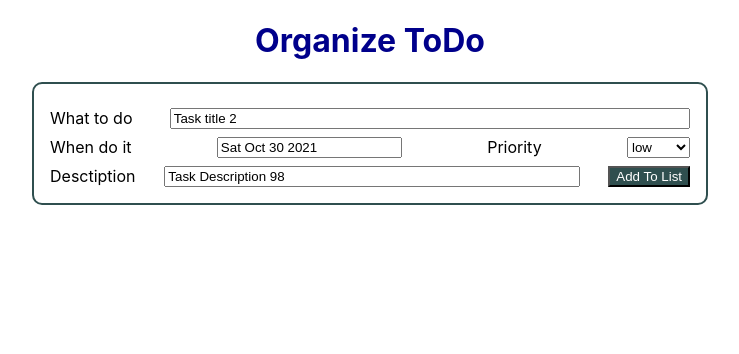
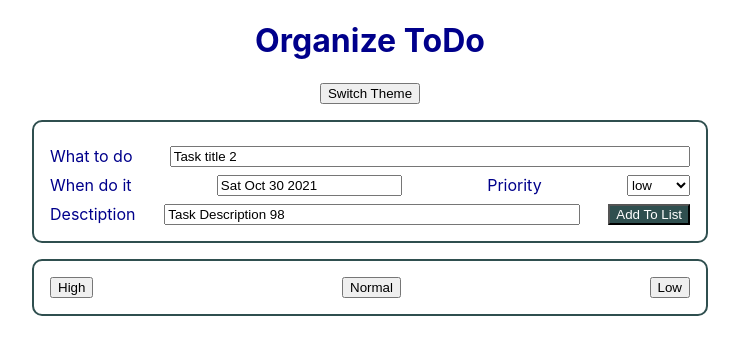
Before and after one commit to OlgaZP/fullstack-todo-app, a React (Create React App) app in the folder packages/client/: page / in a window 1280 px wide. Shown: the top 354 px of the page, without its empty margins (270-1009 px from the left). Built offline with nearby package versions, Linux system fonts and the light colour scheme; no server answers.

Commit message:
add changeTheme button

```diff
--- a/packages/client/src/App.js
+++ b/packages/client/src/App.js
@@ -1,11 +1,16 @@
 import logo from './logo.svg';
 import './App.css';
+import { useState } from 'react';
 import ToDoPage from './pages/ToDoPage';
+import { ThemeContext } from './contexts';
 
 function App () {
+  const theme = useState('lightTheme');
   return (
     <div className='App'>
-      <ToDoPage />
+      <ThemeContext.Provider value={theme}>
+        <ToDoPage />
+      </ThemeContext.Provider>
     </div>
   );
 }
--- /dev/null
+++ b/packages/client/src/components/FilterForm/FilterForm.module.sass
@@ -0,0 +1,9 @@
+.filterFormContainer
+  width: 50%
+  border: 2px solid darkslategrey
+  border-radius: 10px
+  margin: 1em auto
+  padding: 1em
+  display: flex
+  justify-content: space-between
+  align-items: center
--- /dev/null
+++ b/packages/client/src/components/FilterForm/index.jsx
@@ -0,0 +1,32 @@
+import { Formik, Form } from 'formik';
+import React from 'react';
+import styles from './FilterForm.module.sass';
+
+function FilterForm () {
+  const initialFilter = {
+    priority: 'high',
+    date: new Date().getDate(),
+  };
+
+  const submitHandler = (values, formikBag) => {
+    console.log('into submit handler :>> ');
+    console.log('values :>> ', values);
+    formikBag.resetForm();
+  };
+
+  return (
+    <Formik initialValues={initialFilter} onSubmit={submitHandler}>
+      {formikProps => {
+        return (
+          <Form className={styles.filterFormContainer}>
+            <button type='submit'>High</button>
+            <button type='submit'>Normal</button>
+            <button type='submit'>Low</button>
+          </Form>
+        );
+      }}
+    </Formik>
+  );
+}
+
+export default FilterForm;
--- /dev/null
+++ b/packages/client/src/contexts/index.js
@@ -0,0 +1,3 @@
+import { createContext } from 'react';
+
+export const ThemeContext = createContext('darkTheme');
--- a/packages/client/src/pages/ToDoPage/ToDoPage.module.sass
+++ b/packages/client/src/pages/ToDoPage/ToDoPage.module.sass
@@ -1,4 +1,11 @@
 .appContainer
     width: 100%
     min-height: 100vh
+
+.darkTheme
+    background-color: darkblue
+    color: white
+
+.lightTheme
     background-color: white
+    color: darkblue
--- a/packages/client/src/pages/ToDoPage/index.jsx
+++ b/packages/client/src/pages/ToDoPage/index.jsx
@@ -1,14 +1,32 @@
 import React from 'react';
+import { useContext, useCallback } from 'react';
 import ToDoForm from '../../components/ToDoForm';
 import ToDoList from '../../components/ToDoList';
-import classNames from 'classnames';
+import classNames from 'classnames/bind';
 import styles from './ToDoPage.module.sass';
+import FilterForm from '../../components/FilterForm';
+import { ThemeContext } from './../../contexts';
 
 function ToDoPage () {
+  const [theme, setTheme] = useContext(ThemeContext);
+
+  const ThemeSwitcher = useCallback(() => {
+    setTheme(theme => (theme === 'darkTheme' ? 'lightTheme' : 'darkTheme'));
+  }, []);
+
+  const cs = classNames.bind(styles);
+
+  const appStyles = cs({
+    appContainer: true,
+    [`${theme}`]: true,
+  });
+
   return (
-    <div className={styles.appContainer}>
-      <h1 style={{ color: 'darkblue' }}>Organize ToDo </h1>
+    <div className={appStyles}>
+      <h1>Organize ToDo </h1>
+      <button onClick={ThemeSwitcher}>Switch Theme</button>
       <ToDoForm />
+      <FilterForm />
       <ToDoList />
     </div>
   );
```
